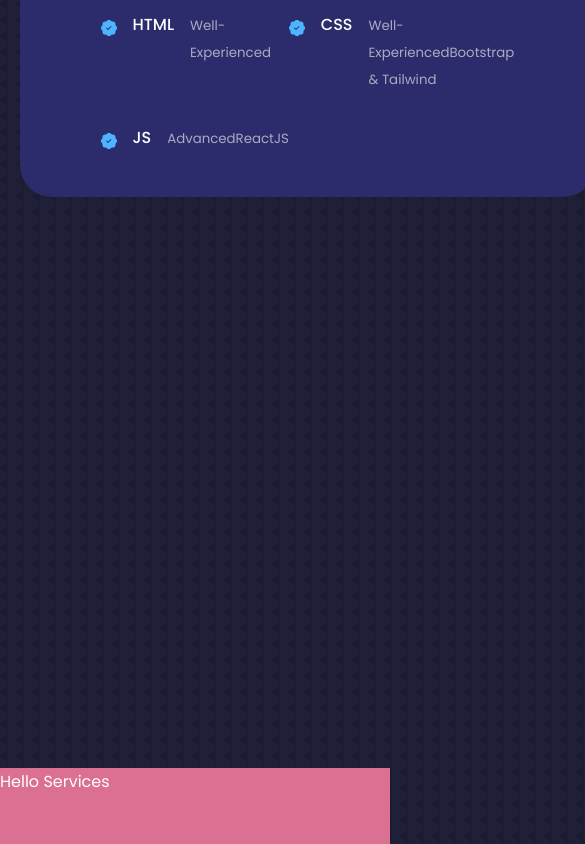
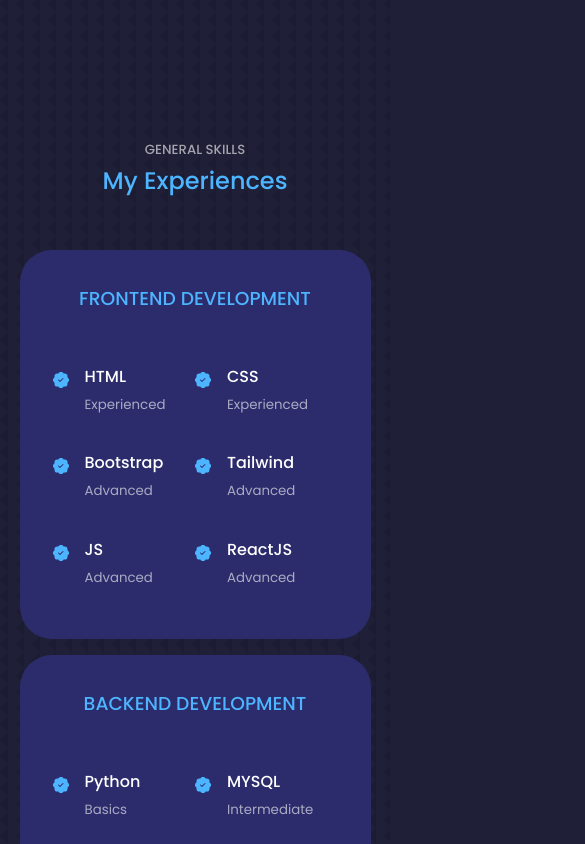
Before and after one commit to sibTunechy/React_Web_Egator, a React (Create React App) app: page / in a window 390 px wide. Shown: the part 2260-3104 px from the top of the page, 585 px wide, since content can reach past the window. Built offline with nearby package versions, Linux system fonts and the light colour scheme.

Commit message:
Experience Component
Completion of Experience Component

```diff
--- a/src/Components/experience/Experience.jsx
+++ b/src/Components/experience/Experience.jsx
@@ -15,10 +15,10 @@
         {expFrontEndData.map((item) =>(
             <article className="experience__details">
               <span className='experience__details-icon'>{item.icon}</span>
+              <div>
               <h4>{item.progLang}</h4>
-              <div>
               <small className='text-light'>{item.experience}</small>
-              <small className="text-light">{item.framewrk}</small>
+              {/* <small className="text-light">{item.framewrk}</small> */}
               </div>
             </article>
             ))}
@@ -27,14 +27,16 @@
         <div className="experience__backend">
         <h3>BACKEND DEVELOPMENT</h3>
           <div className="experience__content">
+            {expBackEndData.map((item) => (
             <article className="experience__details">
-            <BsPatchCheckFill className='experience__details-icon' />
-              <h4>HTML</h4>
+              <span className='experience__details-icon'>{item.icon}</span>
               <div>
-              <small className='text-light'>Experienced</small>
+              <h4>{item.progLang}</h4>
+              <small className='text-light'>{item.experience}</small>
               <small className="text-light"></small>
               </div>
             </article>
+              ))}
           </div>
         </div>
         </div>
--- a/src/Components/experience/experience.css
+++ b/src/Components/experience/experience.css
@@ -39,3 +39,30 @@
   margin-top: 6px;
   color: var(--color-primary);
 }
+
+/* ===== MEDIA QUERIES TABLET ===== */
+@media screen and (max-width: 1024px) {
+  .experience__container{
+    grid-template-columns: 1fr;
+  }
+  .experience__container > div{
+    width: 80%;
+    margin: 0 auto;
+    padding: 2rem;
+  }
+  .experience__content{
+    padding: 1rem;  }
+}
+
+ /* ===== MEDIA QUERIES MOBILE ===== */
+ @media screen and (max-width: 600px) {
+
+  .experience__container{
+    gap: 1rem;
+  }
+  .experience__container > div{
+   width: 100%;
+   padding: 2rem 1rem;
+  }
+
+ }
--- a/src/data.js
+++ b/src/data.js
@@ -4,6 +4,8 @@
 import { BsPatchCheckFill } from 'react-icons/bs'
 import { FaAward, FaChalkboardTeacher } from 'react-icons/fa'
 import { GiTeacher } from 'react-icons/gi'
+import { HiPencil } from 'react-icons/hi';
+import { MdCodeOff } from 'react-icons/md'
 
 export const data = {
     imag: ME,
@@ -20,19 +22,32 @@
     {
         icon: <BsPatchCheckFill />,
         progLang: "HTML",
-        experience: "Well-Experienced"
+        experience: "Experienced"
     },
     {
         icon: <BsPatchCheckFill />,
         progLang: "CSS",
-        experience: "Well-Experienced",
-        framewrk: "Bootstrap & Tailwind"
+        experience: "Experienced",
+    },
+    {
+        icon: <BsPatchCheckFill />,
+        progLang: "Bootstrap",
+        experience: "Advanced",
+    },
+    {
+        icon: <BsPatchCheckFill />,
+        progLang: "Tailwind",
+        experience: "Advanced",
     },
     {
         icon: <BsPatchCheckFill />,
         progLang: "JS",
         experience: "Advanced",
-        framewrk: "ReactJS"
+    },
+    {
+        icon: <BsPatchCheckFill />,
+        progLang: "ReactJS",
+        experience: "Advanced",
     },
 
 ]
@@ -64,3 +79,66 @@
         experience: "Basics"
     },
 ]
+
+export const servicesListWrite = [
+    {
+        icon: <HiPencil />,
+        text: "Grammar Check "
+    },
+    {
+        icon: <HiPencil />,
+        text: "Accuracy with expression "
+    },
+    {
+        icon: <HiPencil />,
+        text: "Lorem, ipsum dolor sitr "
+    },
+    {
+        icon: <HiPencil />,
+        text: "Lorem, ipsum dolor sit  "
+    },
+
+]
+export const servicesListWeb = [
+    {
+        icon: <MdCodeOff />,
+        text: "Lorem, ipsum dolor sit "
+    },
+    {
+        icon: <MdCodeOff />,
+        text: "Lorem, ipsum dolor sit "
+    },
+    {
+        icon: <MdCodeOff />,
+        text: "Lorem, ipsum dolor sit "
+    },
+    {
+        icon: <MdCodeOff />,
+        text: "Lorem, ipsum dolor sit "
+    },
+    {
+        icon: <MdCodeOff />,
+        text: "Lorem, ipsum dolor sit  "
+    },
+
+]
+export const servicesListTeach = [
+    {
+        icon: <FaChalkboardTeacher />,
+        text: "German Language Teaching"
+    },
+    {
+        icon: <FaChalkboardTeacher />,
+        text: "French Language Teaching"
+    },
+    {
+        icon: <FaChalkboardTeacher />,
+        text: "English Language Teaching"
+    },
+    {
+        icon: <FaChalkboardTeacher />,
+        text: "Yoruba Basic Language Teaching"
+    },
+
+
+]
--- a/src/index.css
+++ b/src/index.css
@@ -46,7 +46,6 @@
 
 section{
     margin-top: 8rem;
-    height: 100vh;
 }
 
 section > h2,
```
